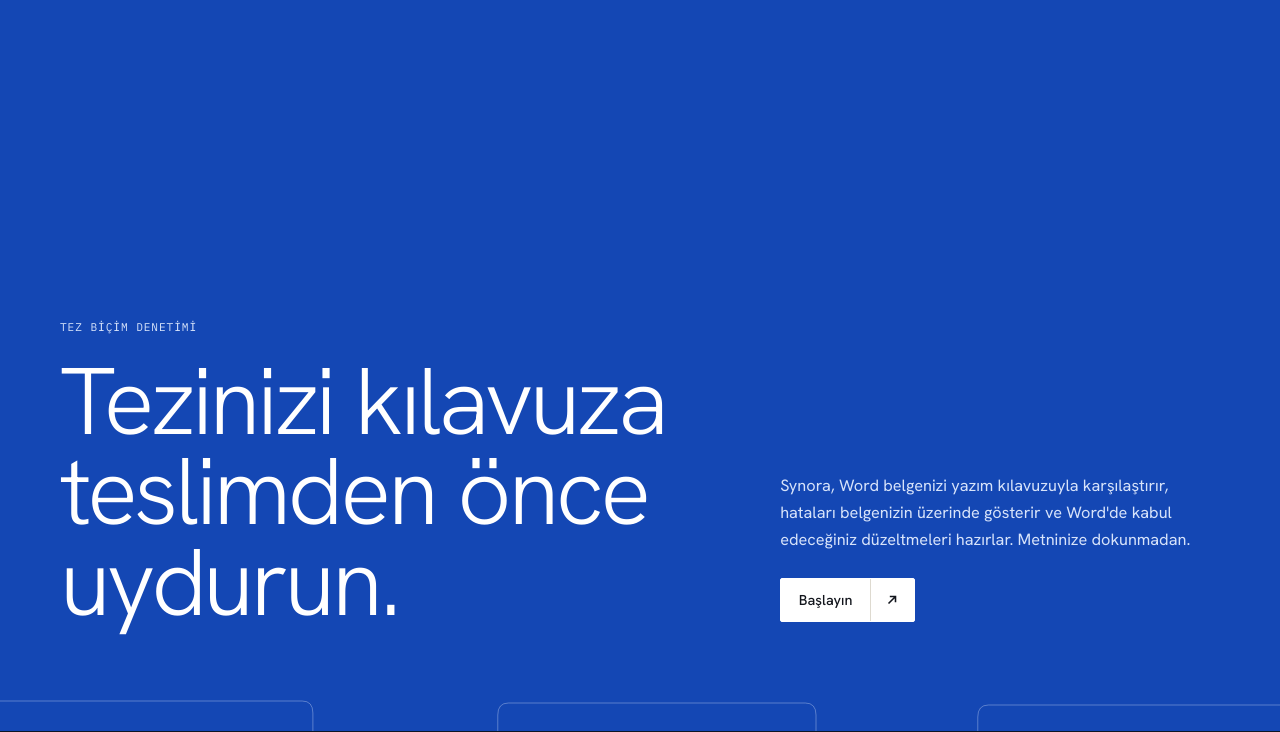
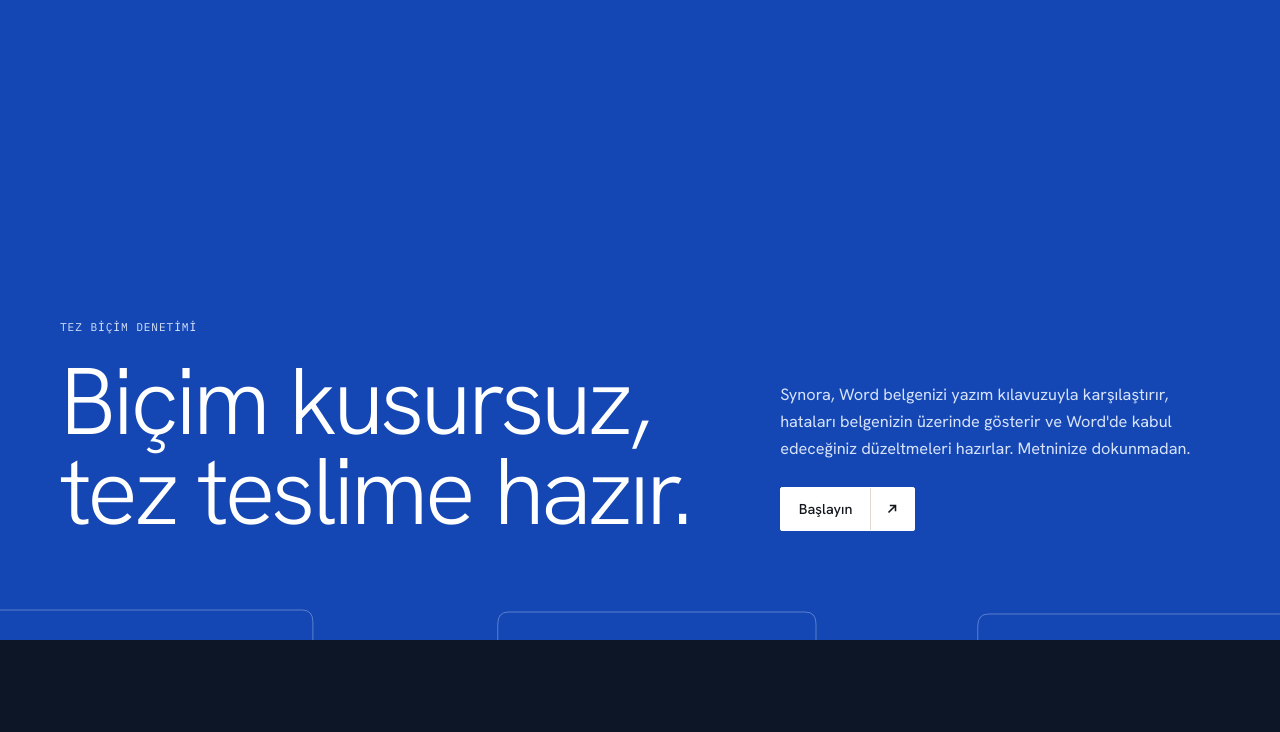
Before and after one commit to berkcicekk/synora, a FastAPI app: page / in a window 1280 px wide. Shown: the part 66-798 px from the top of the page. Run offline with FastAPI, Linux system fonts and the light colour scheme; parts of the project's set-up code (start-up, migrations or seed data) failed here and were passed over.

Commit message:
Arayüz: kahraman başlığı kısaltıldı

```diff
--- a/src/synora/web/templates/login.html
+++ b/src/synora/web/templates/login.html
@@ -10,7 +10,7 @@
   <div class="wrap hero-bottom">
     <div class="hero-title">
       <span class="meta on-blue">Tez biçim denetimi</span>
-      <h1>Tezinizi kılavuza<br>teslimden önce uydurun.</h1>
+      <h1>Biçim kusursuz,<br>tez teslime hazır.</h1>
     </div>
     <div class="hero-aside">
       <p>Synora, Word belgenizi yazım kılavuzuyla karşılaştırır, hataları belgenizin üzerinde gösterir ve
```
